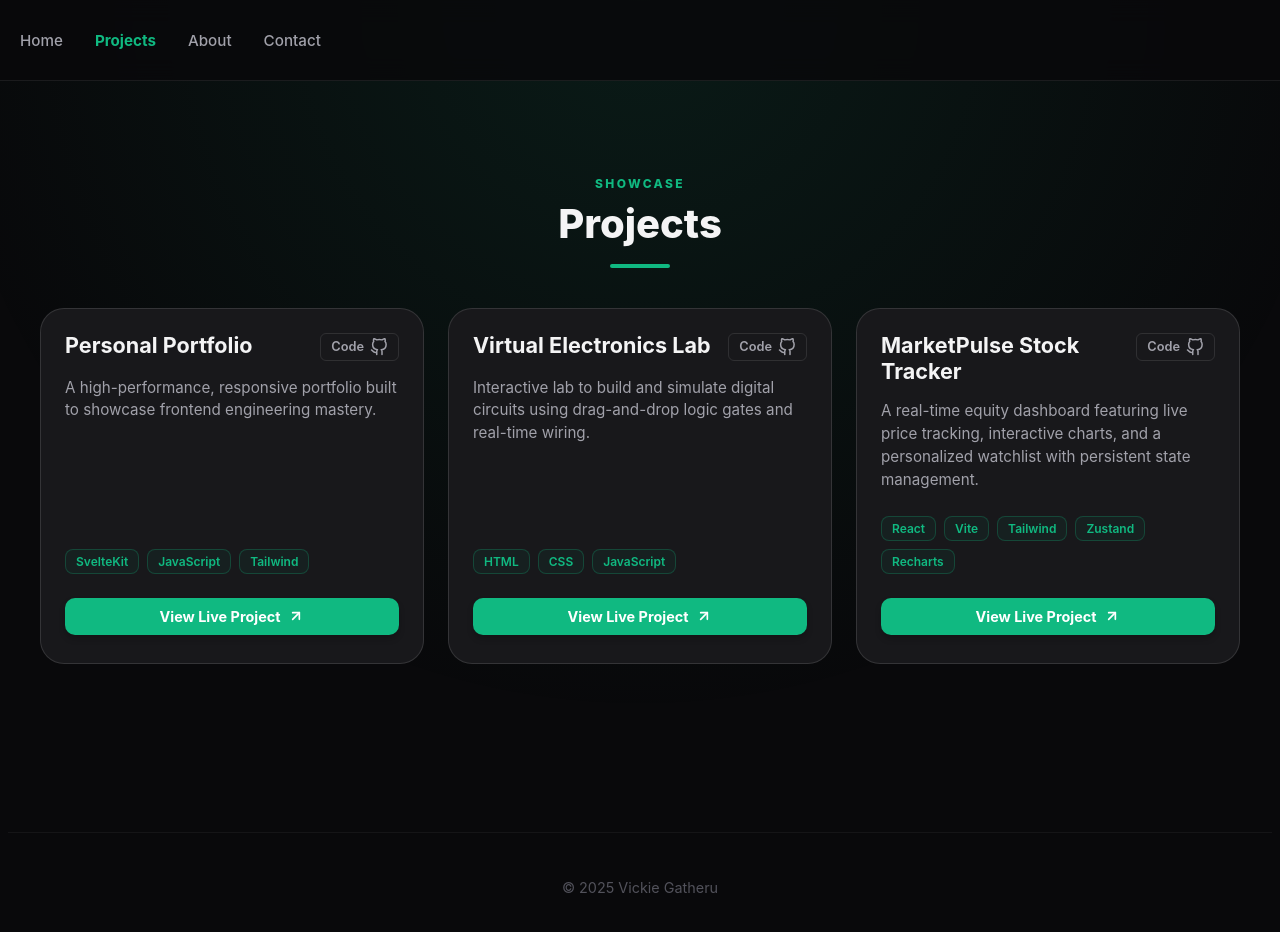
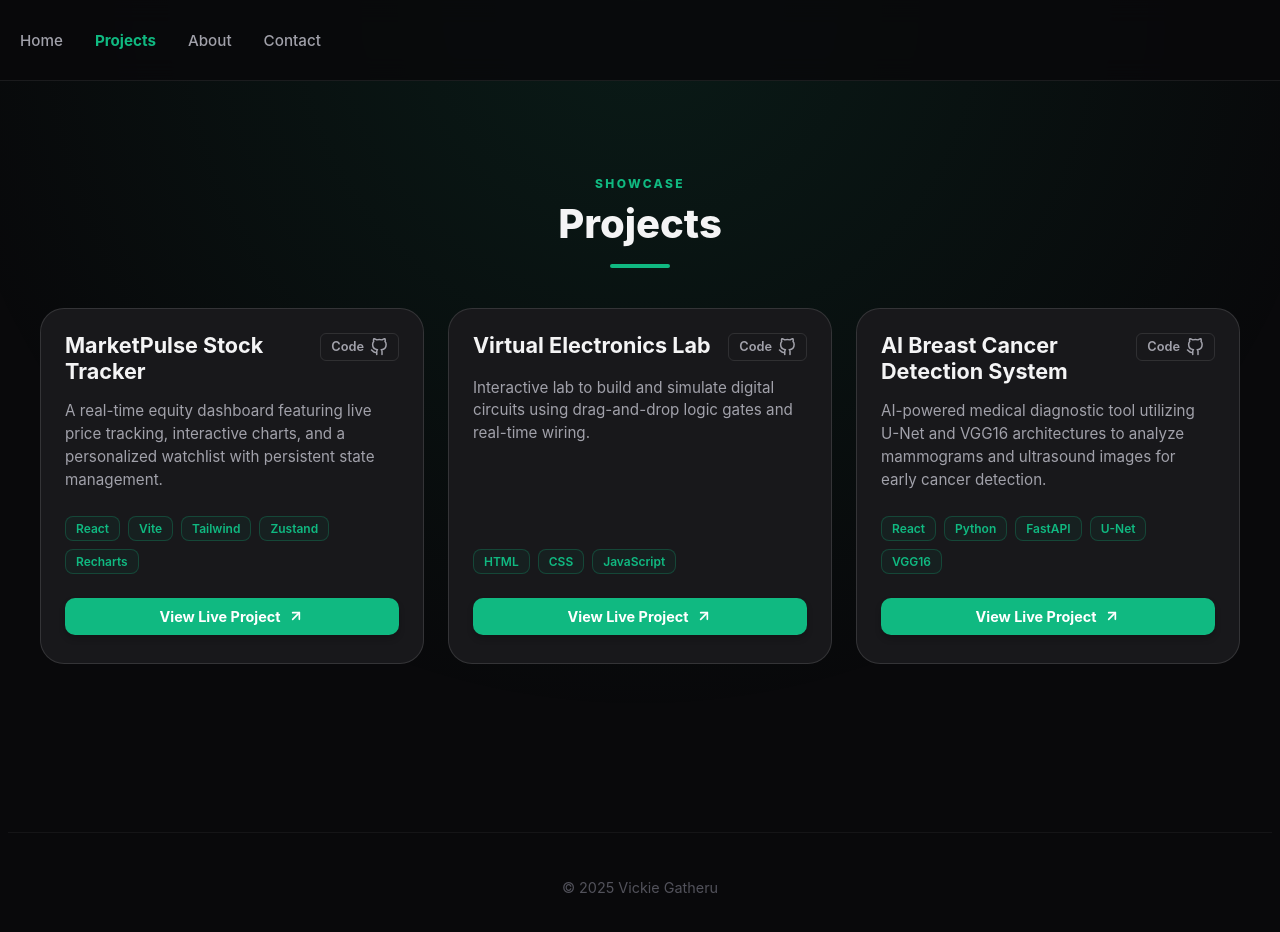
Before and after one commit to Vickiegatheru/Portfolio, a SvelteKit app: page /projects in a window 1280 px wide. Shown: the top 932 px of the page. Built offline with nearby package versions, Linux system fonts and the light colour scheme.

Commit message:
Projects

```diff
--- a/src/routes/projects/+page.svelte
+++ b/src/routes/projects/+page.svelte
@@ -1,12 +1,12 @@
 <script>
   const projects = [
     {
-      title: "Personal Portfolio",
-      description: "A high-performance, responsive portfolio built to showcase frontend engineering mastery.",
-      tech: ["SvelteKit", "JavaScript", "Tailwind"],
-      link: "https://portfoliovickie.netlify.app/",
-      github: "https://github.com/Vickiegatheru/Portfolio"
-    },
+      title: "MarketPulse Stock Tracker",
+      description: "A real-time equity dashboard featuring live price tracking, interactive charts, and a personalized watchlist with persistent state management.",
+      tech: ["React", "Vite", "Tailwind", "Zustand", "Recharts"],
+      link: "https://marketpulsestocks.netlify.app/",
+      github: "https://github.com/Vickiegatheru/Market-Pulse.git"
+},
     {
       title: "Virtual Electronics Lab",
       description: "Interactive lab to build and simulate digital circuits using drag-and-drop logic gates and real-time wiring.",
@@ -15,12 +15,13 @@
       github: "https://github.com/Vickiegatheru/virtual-lab"
     },
     {
-  title: "MarketPulse Stock Tracker",
-  description: "A real-time equity dashboard featuring live price tracking, interactive charts, and a personalized watchlist with persistent state management.",
-  tech: ["React", "Vite", "Tailwind", "Zustand", "Recharts"],
-  link: "https://marketpulsestocks.netlify.app/",
-  github: "https://github.com/Vickiegatheru/Market-Pulse.git"
+      title: "AI Breast Cancer Detection System",
+      description: "AI-powered medical diagnostic tool utilizing U-Net and VGG16 architectures to analyze mammograms and ultrasound images for early cancer detection.",
+      tech: ["React", "Python", "FastAPI", "U-Net", "VGG16"],
+      link: "https://breast-cancer-ai.netlify.app/", // Replace with your actual live link
+      github: "https://github.com/Vickiegatheru/breast-cancer-ai" // Replace with your actual repo link
 }
+
   ];
 </script>
 
```
